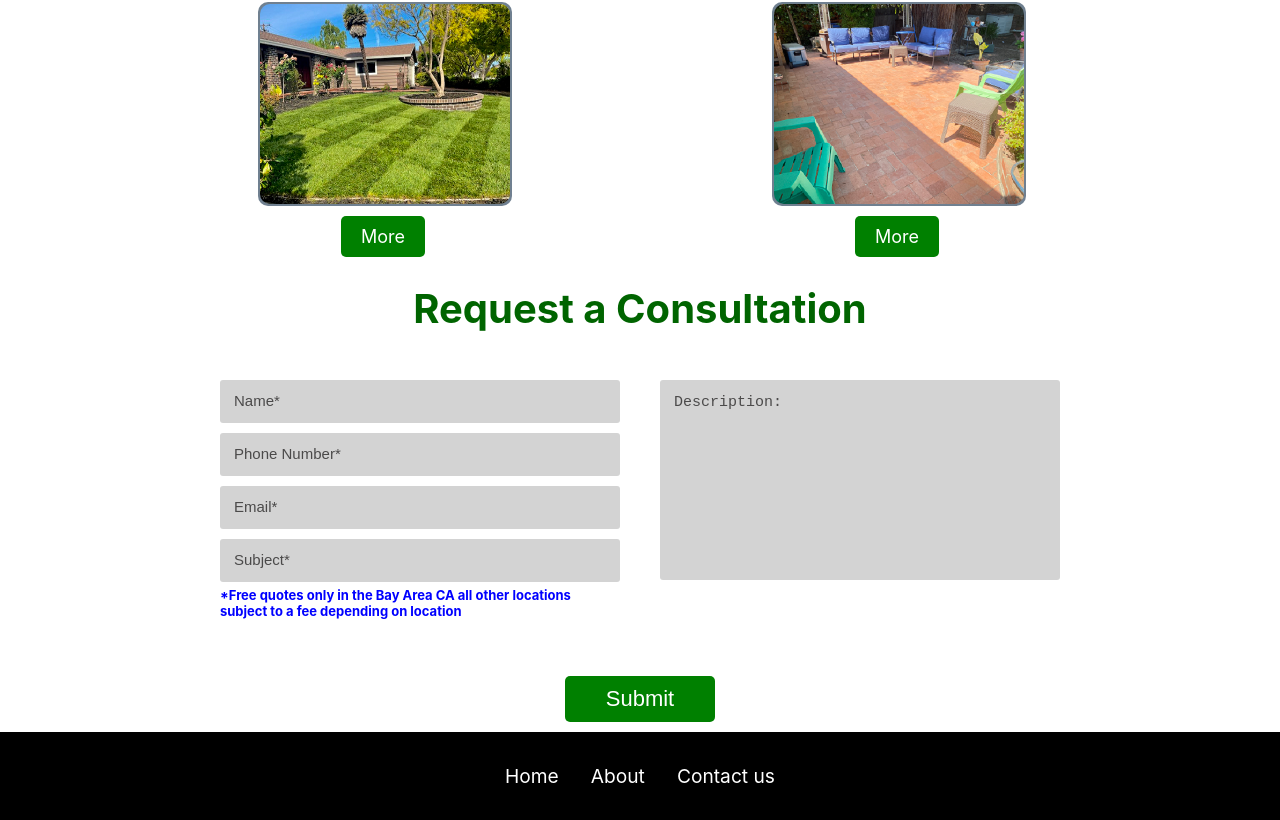
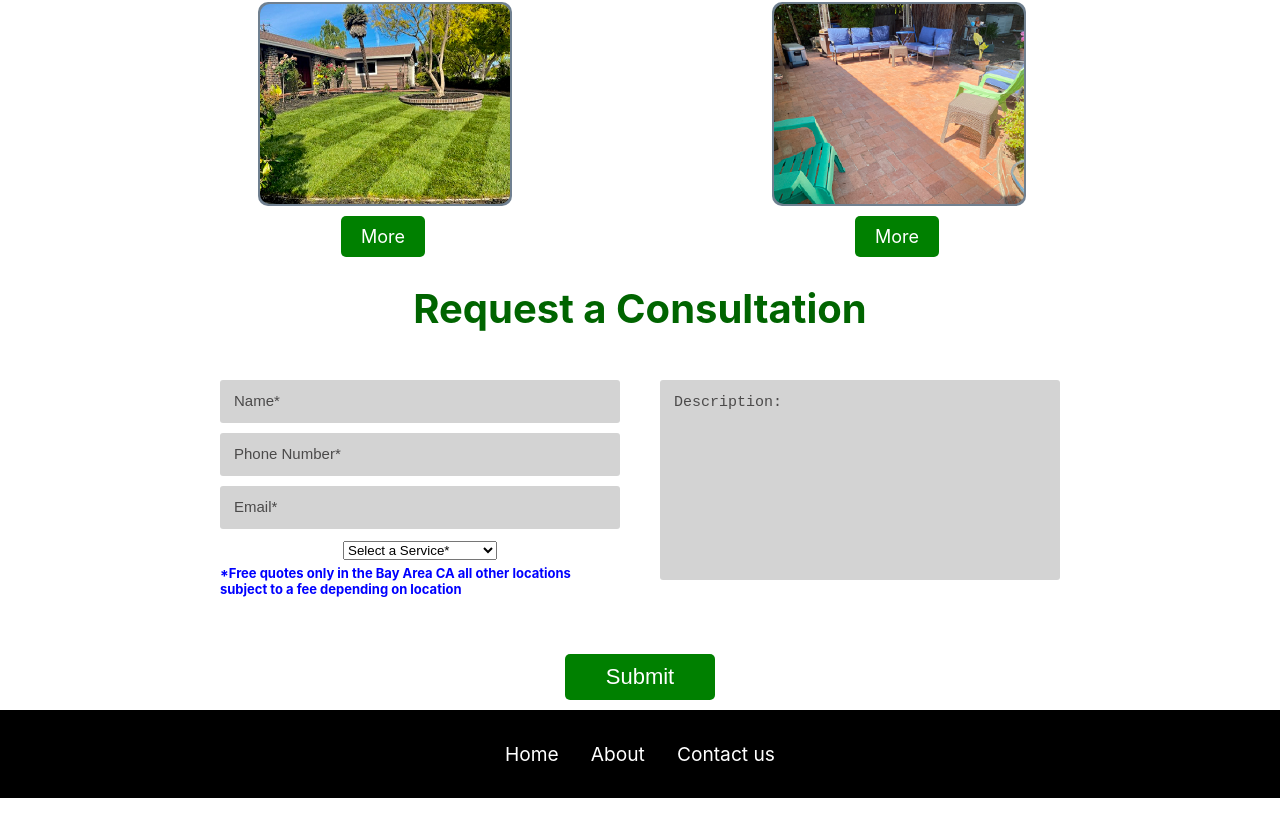
Before and after one commit to OsbaldoRamirez-create/my-app, a React (Create React App) app: page / in a window 1280 px wide. Shown: the part 1474-2294 px from the top of the page. After the commit the page ends 2272 px from the top, so only its background shows below. Built offline with nearby package versions, Linux system fonts and the light colour scheme.

Commit message:
updated select items

```diff
--- a/src/Components/Quote.js
+++ b/src/Components/Quote.js
@@ -48,13 +48,25 @@ export default function Quote() {
                     <input type="email" id="email" name="email" value={formData.email} onChange={handleChange} placeholder="Email*" required/>
                 </div>
                 <div className="form-class">
-                    <input type="text" id="subject" name="subject" value={formData.subject} onChange={handleChange} placeholder="Subject*" required/>
+                    <select id='subject' name='subject' value={formData.subject} onChange={handleChange} required>
+                    <option value='' disabled >Select a Service*</option>
+                    <option value='Yard Maintenance'>Yard Maintenance</option>
+                    <option value='Fencing'>Fencing</option>
+                    <option value='Irrigation Systems'>Irrigation Systems</option>
+                    <option value='Tree Work'>Tree Work</option>
+                    <option value='Landscaping'>Landscaping</option>
+                    <option value='Sod Installation'>Sod Installation</option>
+                    <option value='Mulching'>Mulching and Planting</option>
+                    <option value='Other'>Other</option>
+
+                    </select>
                     <h4> *Free quotes only in the Bay Area CA all other locations subject to a fee depending on location</h4>
+
                 </div>
                 </div>
             <div className="description-container">
                 <div className="form-class">
-                    <textarea id="description" name="description" value={formData.description} onChange={handleChange} placeholder="Description:"></textarea>
+                    <textarea id="description" name="description" value={formData.description} onChange={handleChange} placeholder="Description:" required></textarea>
                 </div>
             </div>
         <div className="btn-container">
```
